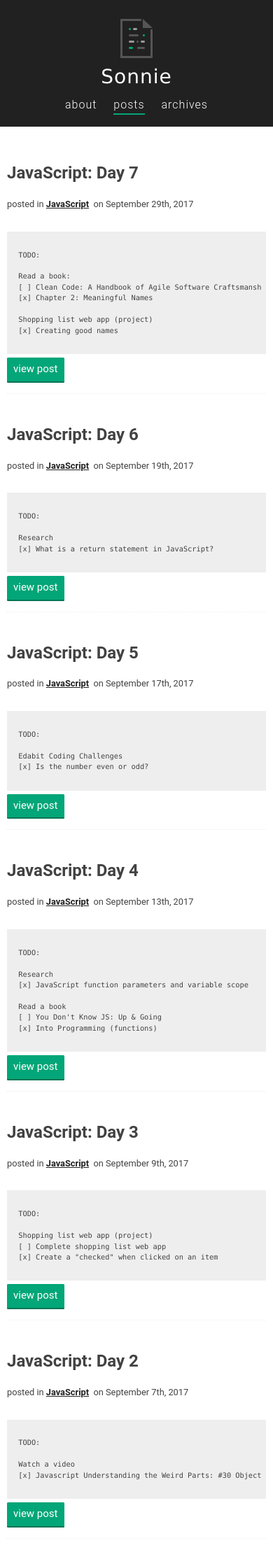
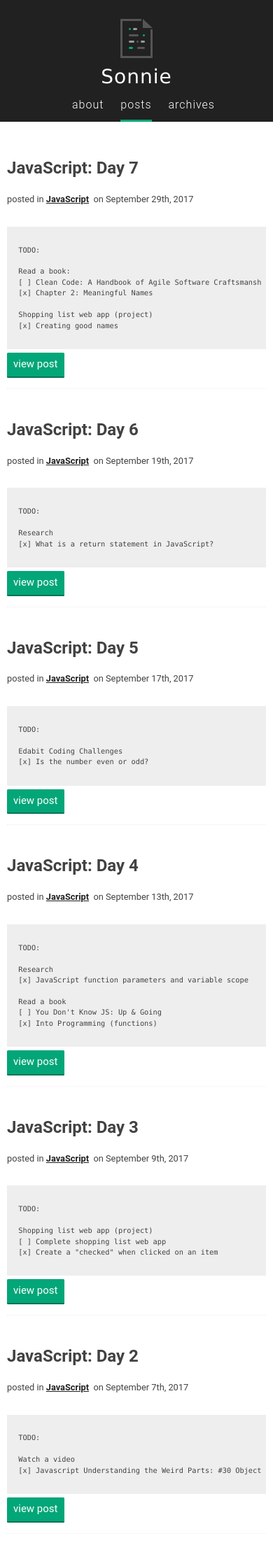
Before and after one commit to sonnienguyen/sonnie-nguyen-portfolio, a Jekyll site: the page built from index.html, in a window 390 px wide. Shown: the top 2238 px of the page at 70% size. Built offline with Jekyll 4.4.1, drawn with Linux system fonts in a browser that asks for light colours; the list of posts is cut into pages by our own code.

Commit message:
Fix bottom-border active link for mobile devices screens

```diff
--- a/_sass/components/_header.scss
+++ b/_sass/components/_header.scss
@@ -5,6 +5,7 @@
 
 .masthead {
   @include mobile {
+    padding: 20px 0 0;
     text-align: center;
   }
   padding: 20px 0;
--- a/_sass/components/_main-nav.scss
+++ b/_sass/components/_main-nav.scss
@@ -13,17 +13,17 @@
   a {
     @include mobile {
       color: $masthead-link-color;
-      margin: 0 10px;
+      padding-bottom: 10px;
     }
     color: $masthead-link-color;
     font-weight: 300;
     letter-spacing: 1px;
     margin-left: 20px;
     text-align: right;
+    display: inline-block;
   }
 }
 
 .current {
-  border-bottom: 2px solid $masthead-link-color-active;
-  padding-bottom: 3px;
+  border-bottom: 3px solid $masthead-link-color-active;
 }
```
